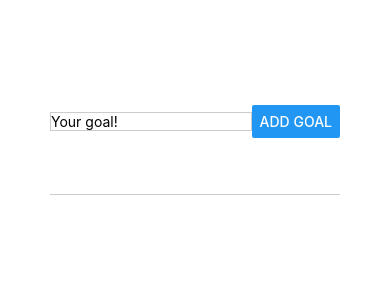
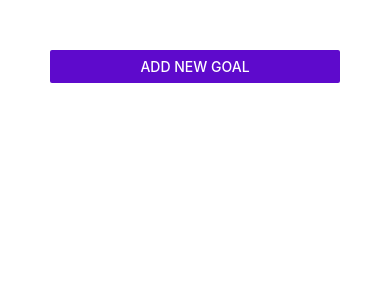
Before and after one commit to zrfox/goals-mobile-app, a React Native app: screen / in a window 390 px wide. Shown: the top 300 px of the page. Built offline with nearby package versions, Linux system fonts and the light colour scheme.

Commit message:
Add modal

```diff
--- a/App.js
+++ b/App.js
@@ -6,13 +6,23 @@
 import GoalInput from './components/GoalInput';
 
 export default function App() {
+  const [modalIsVisible, setModalIsVisible] = useState(false);
   const [courseGoals, setCourseGoals] = useState([]);
+
+  function startAddGoalHandler() {
+    setModalIsVisible(true);
+  }
+
+    function endAddGoalHandler() {
+    setModalIsVisible(false);
+  }
 
   function addGoalHandler(enteredGoalText) {
     setCourseGoals((currentCourseGoals) => [
       ...currentCourseGoals,
       {text: enteredGoalText, id: Math.random().toString()}, // Object is used to include key for each goal while using FlatList for lazy loading.
     ]);
+    endAddGoalHandler();
   }
 
 function deleteGoalHandler(id) {
@@ -23,7 +33,8 @@
 
   return (
     <View style={styles.appContainer}>
-      <GoalInput onAddGoal={addGoalHandler} />
+      <Button title='Add New Goal' color="#5e0acc" onPress={startAddGoalHandler} />
+      {modalIsVisible && <GoalInput visible={modalIsVisible} onAddGoal={addGoalHandler} onCancel={endAddGoalHandler}/>}
       <View  style={styles.goalsContainer}>
       <FlatList data={courseGoals} renderItem={(itemData) =>{
         return (
--- a/components/GoalInput.js
+++ b/components/GoalInput.js
@@ -1,4 +1,4 @@
-import { StyleSheet, View, TextInput, Button } from "react-native"
+import { StyleSheet, View, TextInput, Button, modal, Modal } from "react-native"
 import { useState } from "react";
 
 function GoalInput(props) {
@@ -8,27 +8,38 @@
         setEnteredGoalText(enteredText);
   }
 
+
+
 function addGoalHandler() {
     props.onAddGoal(enteredGoalText);
     setEnteredGoalText('');
 }
 
     return (
+        <Modal visible={props.visible} animationType="slide">
         <View style={styles.inputContainer}>
         <TextInput  style={styles.textInput}
                     placeholder='Your goal!'
                     onChangeText={goalInputHandler}
                     value={enteredGoalText} />
-        <Button title='Add Goal' onPress={addGoalHandler}/>
+        <View style={styles.buttonContainer}>
+            <View style={styles.button}>
+                <Button title='Add Goal' onPress={addGoalHandler}/>
+            </View>
+            <View style={styles.button}>
+                <Button title="Cancel" onPress={props.onCancel} />
+            </View>
+        </View>
       </View>
-    )
+      </Modal>
+    );
 }
 const styles = StyleSheet.create({
   inputContainer: {
     flex: 1,
-    flexDirection: 'row', // sets direction of primary axis
-    justifyContent: 'space-between',
+    justifyContent: 'center',
     alignItems: 'center', // determines cross-axis behavior
+    padding: 16,
     marginBottom: 24,
     borderBottomWidth: 1,
     borderBottomColor: '#cccccc'
@@ -36,7 +47,15 @@
   textInput: {
     borderWidth: 1,
     borderColor: '#cccccc',
-    width: '80%',
+    height: '5%',
+    width: '100%',
+  },
+  buttonContainer: {
+    flexDirection: 'row',
+  },
+  button: {
+    width: '40%',
+    marginHorizontal: 8
   },
 });
 
```
